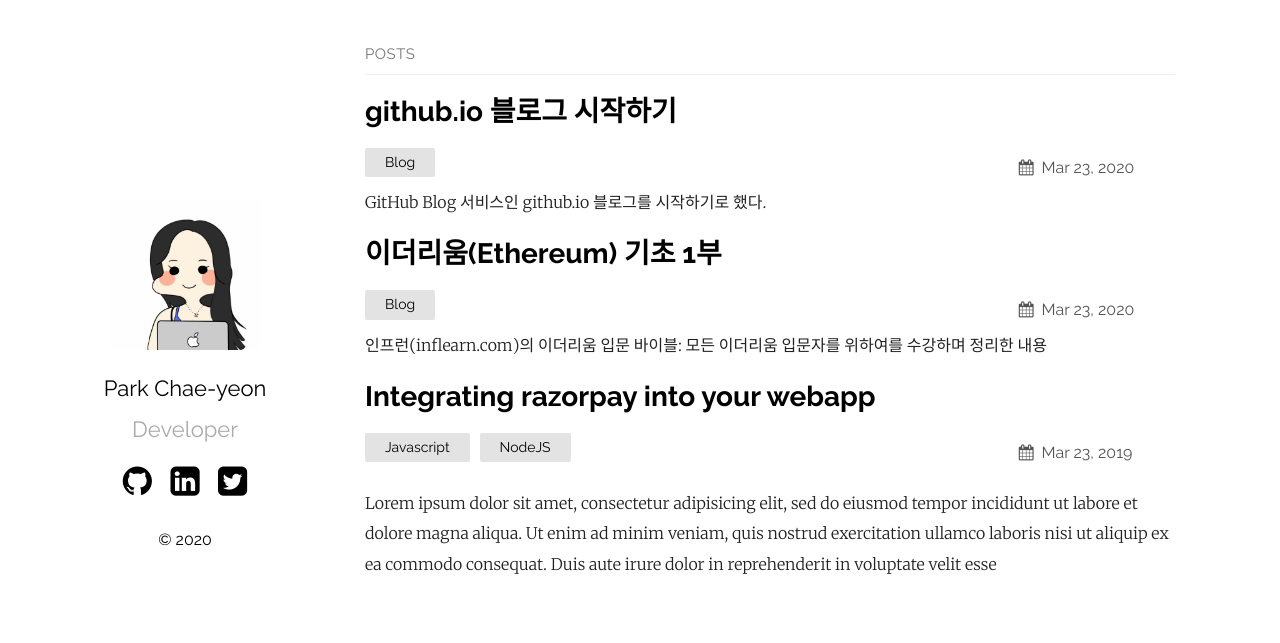
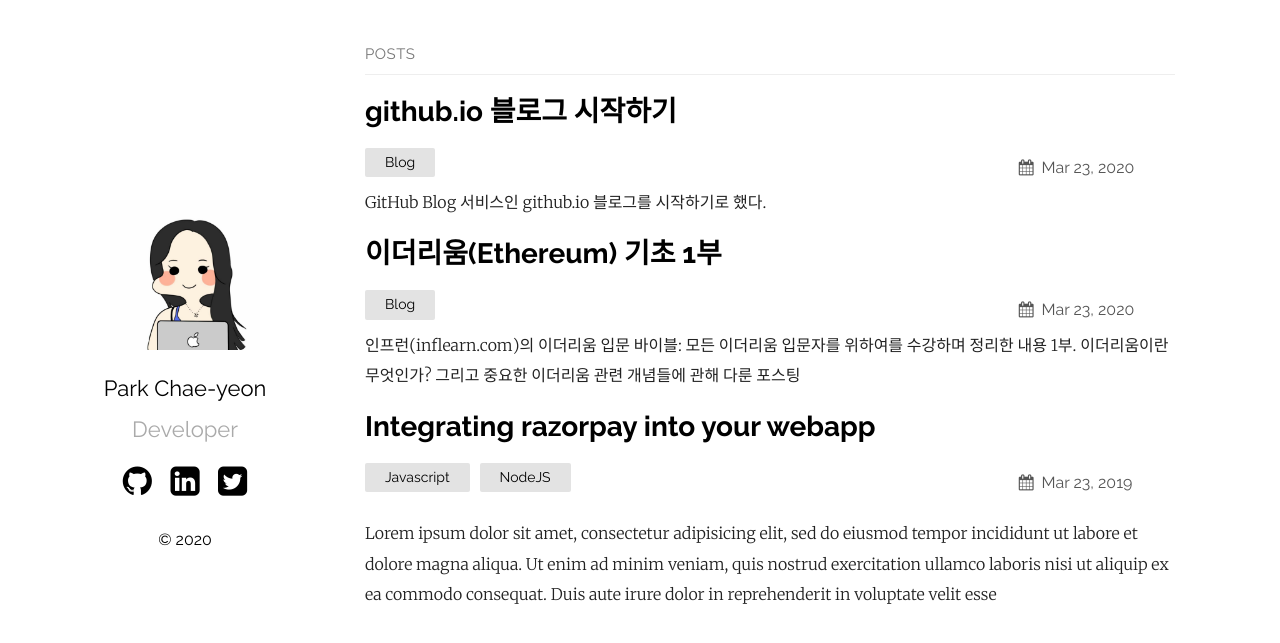
Before and after one commit to chaenchaen-dev/chaenchaen-dev.github.io, a Jekyll site: the page built from index.md, in a window 1280 px wide. Shown: the top 643 px of the page. Built offline with Jekyll 4.4.1, drawn with Linux system fonts in a browser that asks for light colours.

Commit message:
이더리움 기초 1부 중간 업데이트

```diff
--- a/_posts/2020-03-23-ethereum-first-post.markdown
+++ b/_posts/2020-03-23-ethereum-first-post.markdown
@@ -1,7 +1,7 @@
 ---
 
 title : "이더리움(Ethereum) 기초 1부"
-excerpt : "인프런(inflearn.com)의 이더리움 입문 바이블: 모든 이더리움 입문자를 위하여를 수강하며 정리한 내용"
+excerpt : "인프런(inflearn.com)의 이더리움 입문 바이블: 모든 이더리움 입문자를 위하여를 수강하며 정리한 내용 1부. 이더리움이란 무엇인가? 그리고 중요한 이더리움 관련 개념들에 관해 다룬 포스팅"
 
 categories:
   - Blog
```
